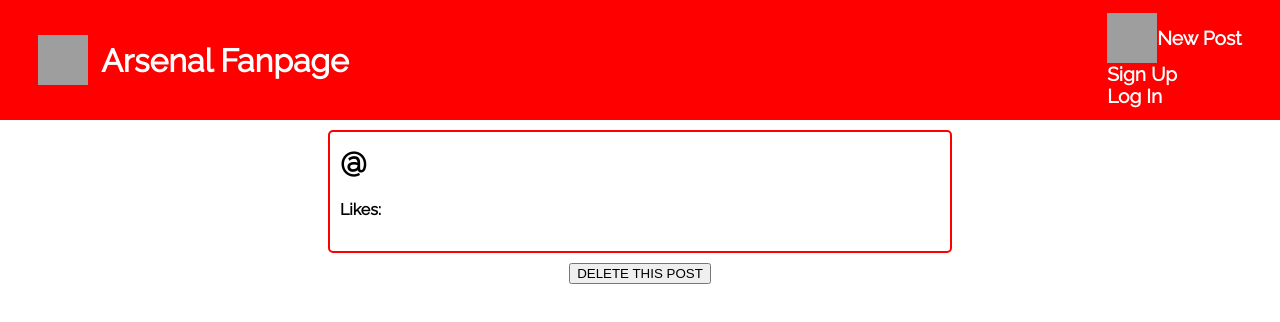
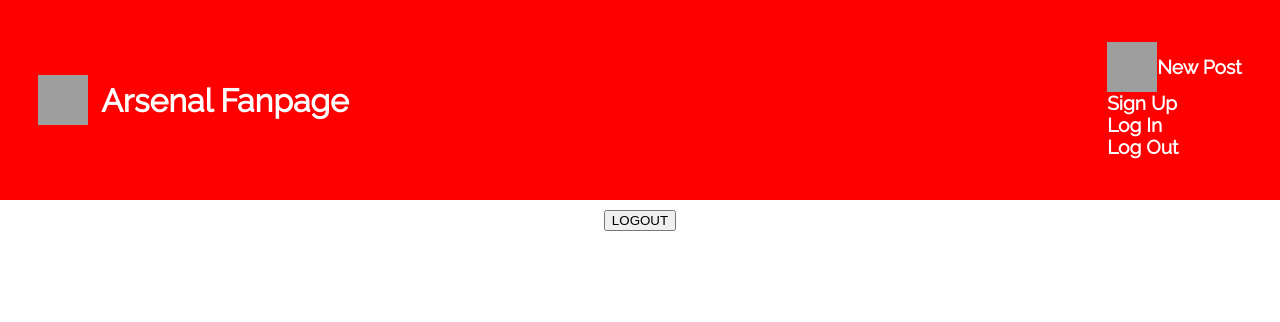
Before and after one commit to stufooks/arsenal-twitter-frontend, a React (Create React App) app: page /users/logout in a window 1280 px wide. Shown: the top 322 px of the page. Built offline with nearby package versions, Linux system fonts and the light colour scheme; no server answers; grey boxes are pictures that could not be loaded.

Commit message:
logout working

```diff
--- a/src/components/App/App.js
+++ b/src/components/App/App.js
@@ -6,6 +6,7 @@
 import Create from '../Create/Create'
 import SignUp from '../SignUp/SignUp'
 import LogIn from '../LogIn/LogIn'
+import LogOut from '../LogOut/LogOut'
 import axios from 'axios';
 
 const url = 'http://localhost:3001/users'
@@ -24,6 +25,7 @@
     this.signupChanger = this.signupChanger.bind(this)
     this.signupSubmit = this.signupSubmit.bind(this)
     this.loginSubmit = this.loginSubmit.bind(this)
+    this.logoutSubmit = this.logoutSubmit.bind(this)
   }
 
   signupChanger(e) {
@@ -57,6 +59,15 @@
     .catch(err => console.log(err))
   }
 
+  logoutSubmit() {
+    this.setState({
+      email: '',
+      password: '',
+      isLoggedIn: false
+    })
+    localStorage.clear()
+  }
+
   render() {
     return (
       <div className="App">
@@ -64,6 +75,7 @@
         <Switch>
           <Route path="/users/signup" render={() => <SignUp signupChanger={this.signupChanger} signupSubmit={this.signupSubmit} />} />
           <Route path="/users/login" render={() => <LogIn signupChanger={this.signupChanger} loginSubmit={this.loginSubmit}/>} />
+          <Route path="/users/logout" render={() => <LogOut logoutSubmit={this.logoutSubmit}/>} />
           <Route path="/create" component={Create} />
           <Route path="/:id" component={Show} />
           <Route path="/" component={Home} />
--- a/src/components/Header/Header.css
+++ b/src/components/Header/Header.css
@@ -2,7 +2,7 @@
   background-color: red;
   margin: 0;
   padding: 0;
-  height: 15vh;
+  height: 25vh;
   display: flex;
   justify-content: space-between;
   align-items: center;
--- a/src/components/Header/Header.js
+++ b/src/components/Header/Header.js
@@ -21,6 +21,9 @@
           <Link to="/users/login">
             Log In
           </Link>
+          <Link to="/users/logout">
+            Log Out
+          </Link>
         </nav>
       </div>
     );
--- /dev/null
+++ b/src/components/LogOut/LogOut.js
@@ -0,0 +1,15 @@
+import React, { Component } from 'react';
+
+class LogOut extends Component {
+  render() {
+    return (
+      <div className="LogOut">
+        <form onSubmit={this.props.logoutSubmit}>
+          <input type="submit" value="LOGOUT"></input>
+        </form>
+      </div>
+    );
+  }
+}
+
+export default LogOut;
```
